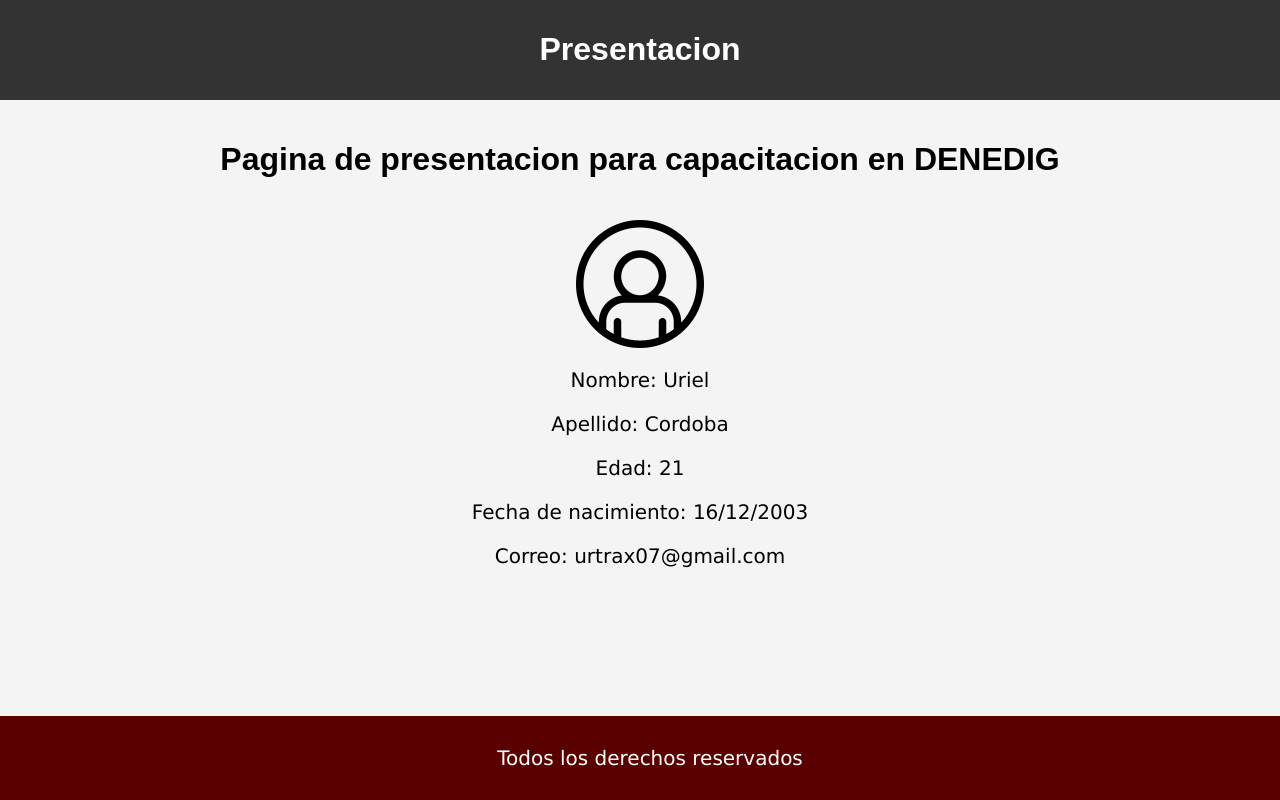
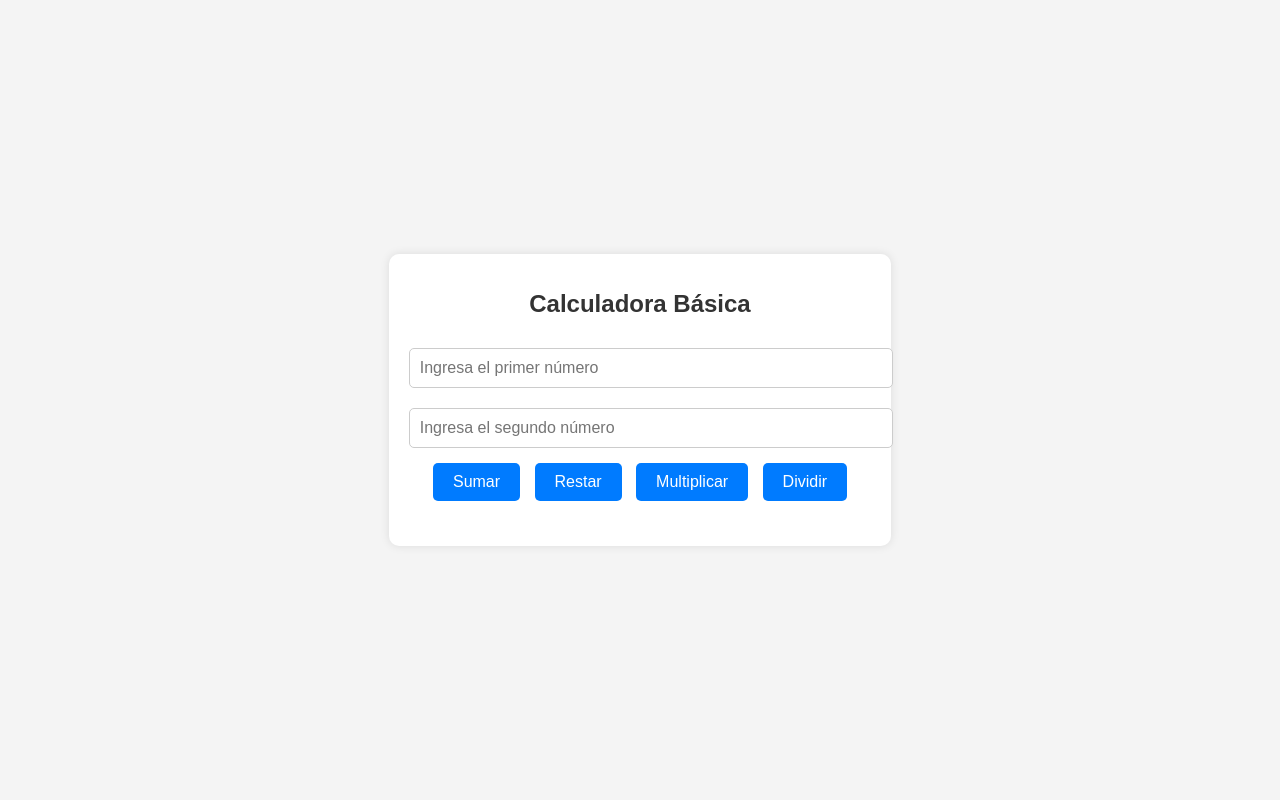
Before and after one commit to Uriel-CR/prueba, a plain HTML site: page index.html in a window 1280 px wide. Drawn offline with Linux system fonts and the light colour scheme.

Commit message:
Codigo modificado para realizar una calculadora funcional con javascript

```diff
--- a/index.html
+++ b/index.html
@@ -1,26 +1,78 @@
 <!DOCTYPE html>
-<html lang="en">
-  <head>
-    <meta charset="UTF-8" />
-    <meta name="viewport" content="width=device-width, initial-scale=1.0" />
-    <title>Presentacion</title>
-    <link rel="stylesheet" href="styles.css" />
-  </head>
-  <header>
-    <h1>Presentacion</h1>
-  </header>
-  <body>
-    <main>
-      <h1>Pagina de presentacion para capacitacion en DENEDIG</h1>
-    </main>
-    <img src="img/535277.png" alt="Imagen de fondo" />
-    <p>Nombre: Uriel</p>
-    <p>Apellido: Cordoba</p>
-    <p>Edad: 21</p>
-    <p>Fecha de nacimiento: 16/12/2003</p>
-    <p>Correo: urtrax07@gmail.com</p>
-    <footer>
-      <p>Todos los derechos reservados</p>
-    </footer>
-  </body>
+<html lang="es">
+
+<head>
+  <meta charset="UTF-8">
+  <meta name="viewport" content="width=device-width, initial-scale=1.0">
+  <title>Calculadora Básica</title>
+  <link rel="stylesheet" href="styles.css">
+</head>
+
+<body>
+  <div class="calculadora">
+    <h1>Calculadora Básica</h1>
+    <input type="number" id="numero1" placeholder="Ingresa el primer número">
+    <input type="number" id="numero2" placeholder="Ingresa el segundo número">
+    <div>
+      <button onclick="calcular('sumar')">Sumar</button>
+      <button onclick="calcular('restar')">Restar</button>
+      <button onclick="calcular('multiplicar')">Multiplicar</button>
+      <button onclick="calcular('dividir')">Dividir</button>
+    </div>
+    <div class="resultado" id="resultado"></div>
+  </div>
+
+  <script>
+    // Funciones de la calculadora
+    function sumar(a, b) {
+      return a + b;
+    }
+
+    function restar(a, b) {
+      return a - b;
+    }
+
+    function multiplicar(a, b) {
+      return a * b;
+    }
+
+    function dividir(a, b) {
+      if (b === 0) {
+        return "Error: No se puede dividir por cero.";
+      }
+      return a / b;
+    }
+
+    // Función para manejar el cálculo
+    function calcular(operacion) {
+      const numero1 = parseFloat(document.getElementById("numero1").value);
+      const numero2 = parseFloat(document.getElementById("numero2").value);
+      let resultado;
+
+      if (isNaN(numero1) || isNaN(numero2)) {
+        resultado = "Por favor, ingresa números válidos.";
+      } else {
+        switch (operacion) {
+          case "sumar":
+            resultado = sumar(numero1, numero2);
+            break;
+          case "restar":
+            resultado = restar(numero1, numero2);
+            break;
+          case "multiplicar":
+            resultado = multiplicar(numero1, numero2);
+            break;
+          case "dividir":
+            resultado = dividir(numero1, numero2);
+            break;
+          default:
+            resultado = "Operación no válida.";
+        }
+      }
+
+      document.getElementById("resultado").textContent = "Resultado: " + resultado;
+    }
+  </script>
+</body>
+
 </html>
--- a/styles.css
+++ b/styles.css
@@ -1,45 +1,53 @@
-header {
-    background-color: #333;
-    color: white;
-    padding: 10px;
+body {
+    font-family: Arial, sans-serif;
+    display: flex;
+    justify-content: center;
+    align-items: center;
+    height: 100vh;
+    background-color: #f4f4f4;
+    margin: 0;
+}
+
+.calculadora {
+    background-color: #fff;
+    padding: 20px;
+    border-radius: 10px;
+    box-shadow: 0 0 10px rgba(0, 0, 0, 0.1);
     text-align: center;
 }
 
-body {
-    text-align: center;
-    font-family: Arial, sans-serif;
-    margin: 0;
-    padding: 0;
-    background-color: #f4f4f4;
+.calculadora h1 {
+    margin-bottom: 20px;
+    font-size: 24px;
+    color: #333;
 }
 
-main {
-    padding: 20px;
-    text-align: center;
+.calculadora input {
+    width: 100%;
+    padding: 10px;
+    margin: 10px 0;
+    border: 1px solid #ccc;
+    border-radius: 5px;
+    font-size: 16px;
 }
 
-footer {
-    background-color: #5a0000;
-    color: white;
-    padding: 10px;
-    text-align: center;
-    position: fixed;
-    bottom: 0;
-    width: 100%;
+.calculadora button {
+    padding: 10px 20px;
+    margin: 5px;
+    border: none;
+    border-radius: 5px;
+    background-color: #007bff;
+    color: #fff;
+    font-size: 16px;
+    cursor: pointer;
 }
 
-h1 {
-    text-align: center;
+.calculadora button:hover {
+    background-color: #0056b3;
 }
 
-p {
-    font-family: Verdana, sans-serif;
-    font-size: 20px;
+.resultado {
+    margin-top: 20px;
+    font-size: 18px;
+    color: #333;
 }
-
-img {
-    display: block;
-    margin: 0 auto;
-    max-width: 10%;
-    height: auto;
-}
```
